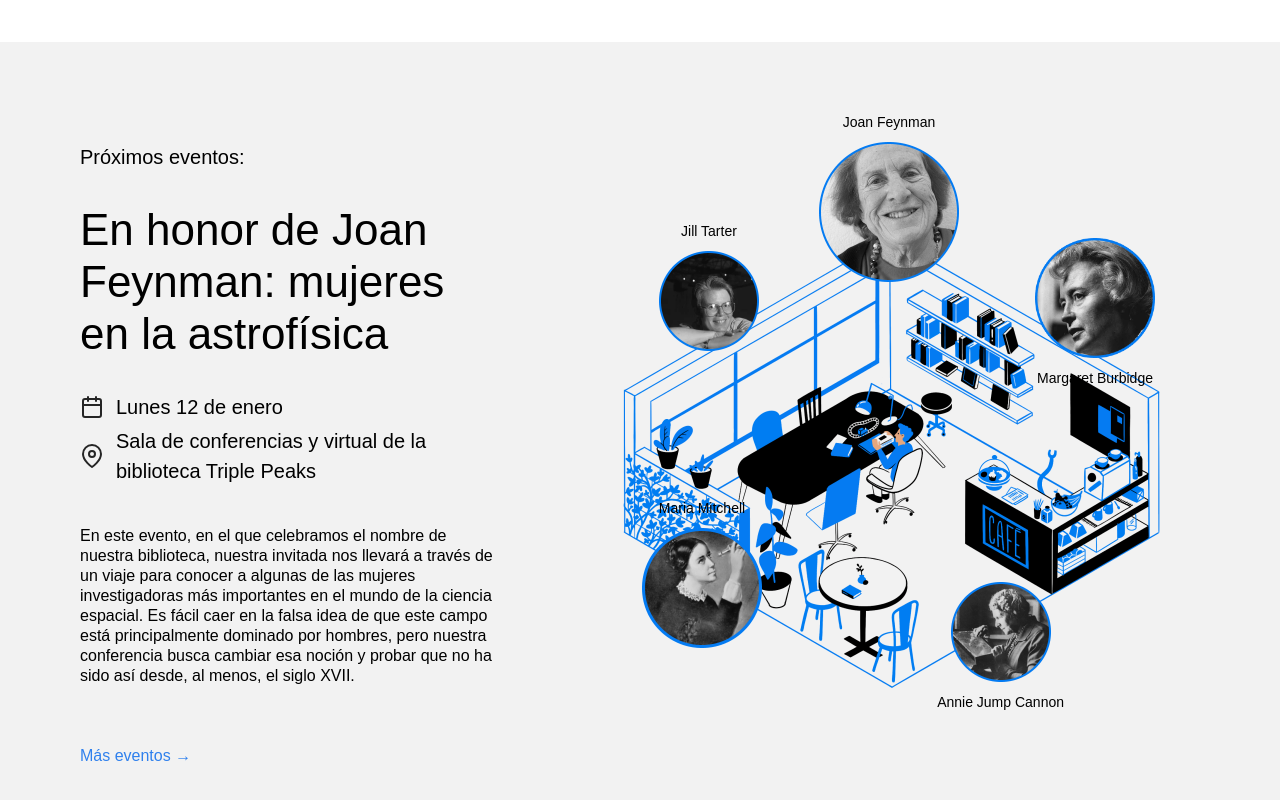
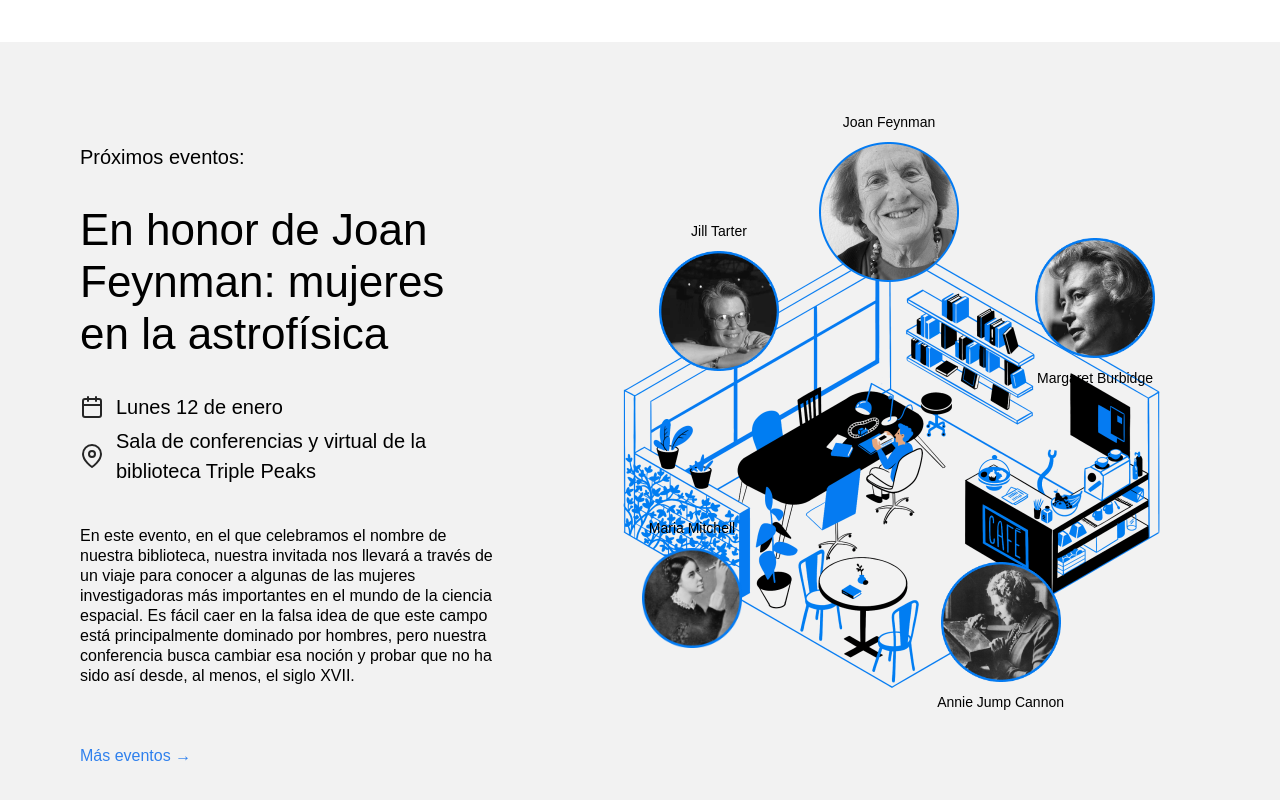
Before and after one commit to daniel16molina/web_project_library_es, a plain HTML site: page index.html in a window 1280 px wide. Shown: the part 2052-2852 px from the top of the page. Drawn offline with Linux system fonts and the light colour scheme.

Commit message:
correciones 2do intento

```diff
--- a/index.html
+++ b/index.html
@@ -197,7 +197,7 @@
               <img
                 src="./images/person_cannon.png"
                 alt="Fotografía de Annie Jump Cannon"
-                class="person__image person__image_size_s"
+                class="person__image person__image_size_m"
               />
               <p class="person__caption">Annie Jump Cannon</p>
             </div>
@@ -207,7 +207,7 @@
               <img
                 src="./images/person_mitchell.png"
                 alt="Fotografía de Maria Mitchell"
-                class="person__image person__image_size_m"
+                class="person__image person__image_size_s"
               />
             </div>
 
@@ -216,7 +216,7 @@
               <img
                 src="./images/person_tarter.png"
                 alt="Fotografía de Jill Tarter"
-                class="person__image person__image_size_s"
+                class="person__image person__image_size_m"
               />
             </div>
           </div>
```
